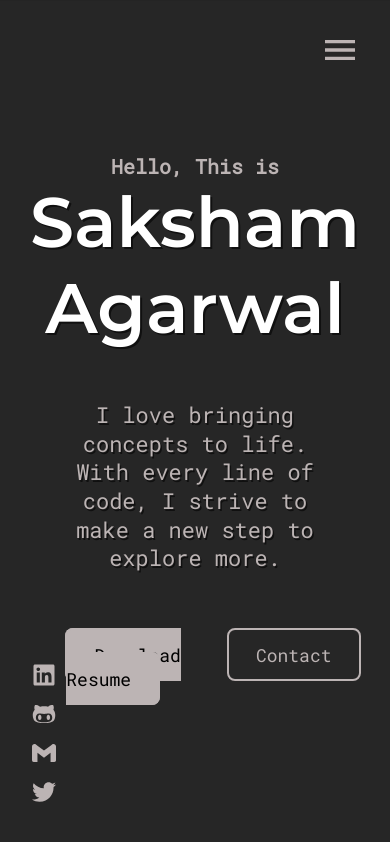
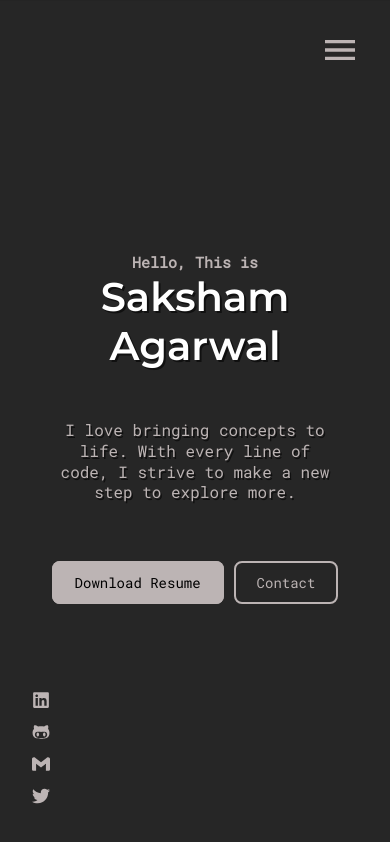
Before and after one commit to skshamagarwal/portfolio, a React (Create React App) app: page / in a window 390 px wide. Built offline with nearby package versions, Linux system fonts and the light colour scheme.

Commit message:
Made Responsive

```diff
--- a/src/components/Button.js
+++ b/src/components/Button.js
@@ -20,9 +20,9 @@ const ButtonStyle = styled.div`
       color: ${(props) => (props.outline ? "black" : "var(--gray-1)")};
     }
   }
-  @media only screen and (max-width) {
+  @media only screen and (max-width: 768px) {
     .button {
-      font-size: 1.4;
+      font-size: 1.4rem;
     }
   }
 `;
--- a/src/components/PText.js
+++ b/src/components/PText.js
@@ -9,7 +9,7 @@ const PStyle = styled.div`
     font-size: 2.2rem;
     line-height: 1.3em;
     @media only screen and (max-width: 768px) {
-        font-size: 1.rem;
+        font-size: 1.6rem;
     }
 `;
 
--- a/src/components/Social.js
+++ b/src/components/Social.js
@@ -2,8 +2,8 @@ import React from 'react'
 import { Link } from 'react-router-dom'
 import styled from 'styled-components'
 
-import { FaLinkedin, FaGithubAlt, FaTwitter  } from 'react-icons/fa'
-import { SiGmail  } from 'react-icons/si'
+import { FaLinkedin, FaGithubAlt, FaTwitter } from 'react-icons/fa'
+import { SiGmail } from 'react-icons/si'
 
 const SocialStyles = styled.div`
     position: fixed;
@@ -25,6 +25,18 @@ const SocialStyles = styled.div`
 
         }
     }
+    @media only screen and (max-width: 768px) {
+        ul {
+            li {
+                padding: 0.5rem 0;
+                a{
+                    color: var(--gray-1);
+                    font-size: 1.4rem;
+                    padding: 0.2rem;
+                }
+            }
+        }
+    }
 `;
 
 export default function Social() {
--- a/src/pages/Home.js
+++ b/src/pages/Home.js
@@ -46,6 +46,22 @@ const HomeStyles = styled.div`
       }
     }
   }
+
+  @media only screen and (max-width: 768px) {
+    .hero__heading {
+      font-size: 1.5rem;
+      .hero__name {
+        font-size: 4rem;
+      }
+    }
+    .hero__info {
+      .buttons {
+        a {
+          margin: 0.5rem;
+        }
+      }
+    }
+  }
 `;
 
 export default function Home() {
@@ -70,11 +86,7 @@ export default function Home() {
                 btnText="Download Resume"
                 outline={false}
               />
-              <Button
-                btnLink="/projects"
-                btnText="Contact"
-                outline={true}
-              />
+              <Button btnLink="/projects" btnText="Contact" outline={true} />
             </div>
           </div>
         </div>
```
